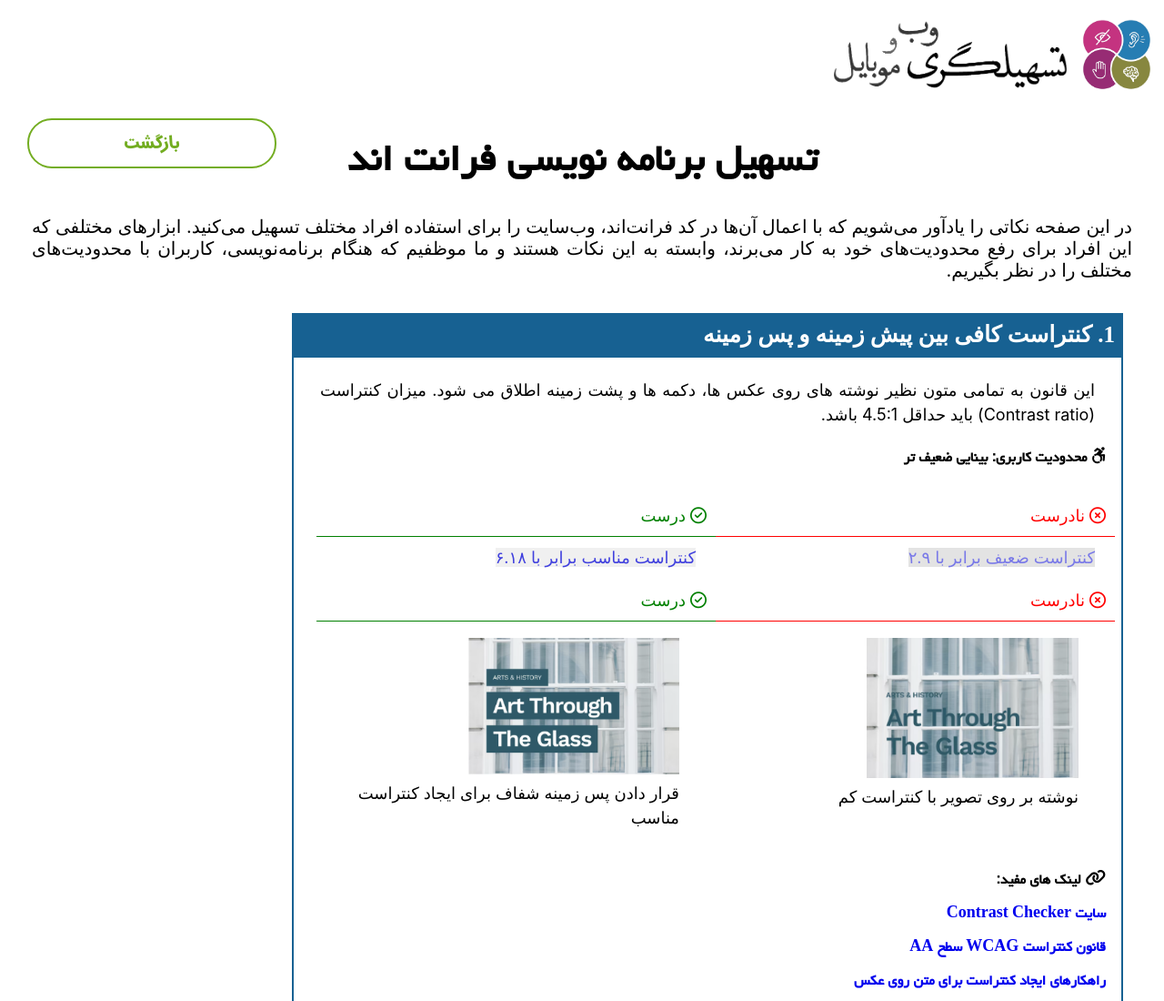
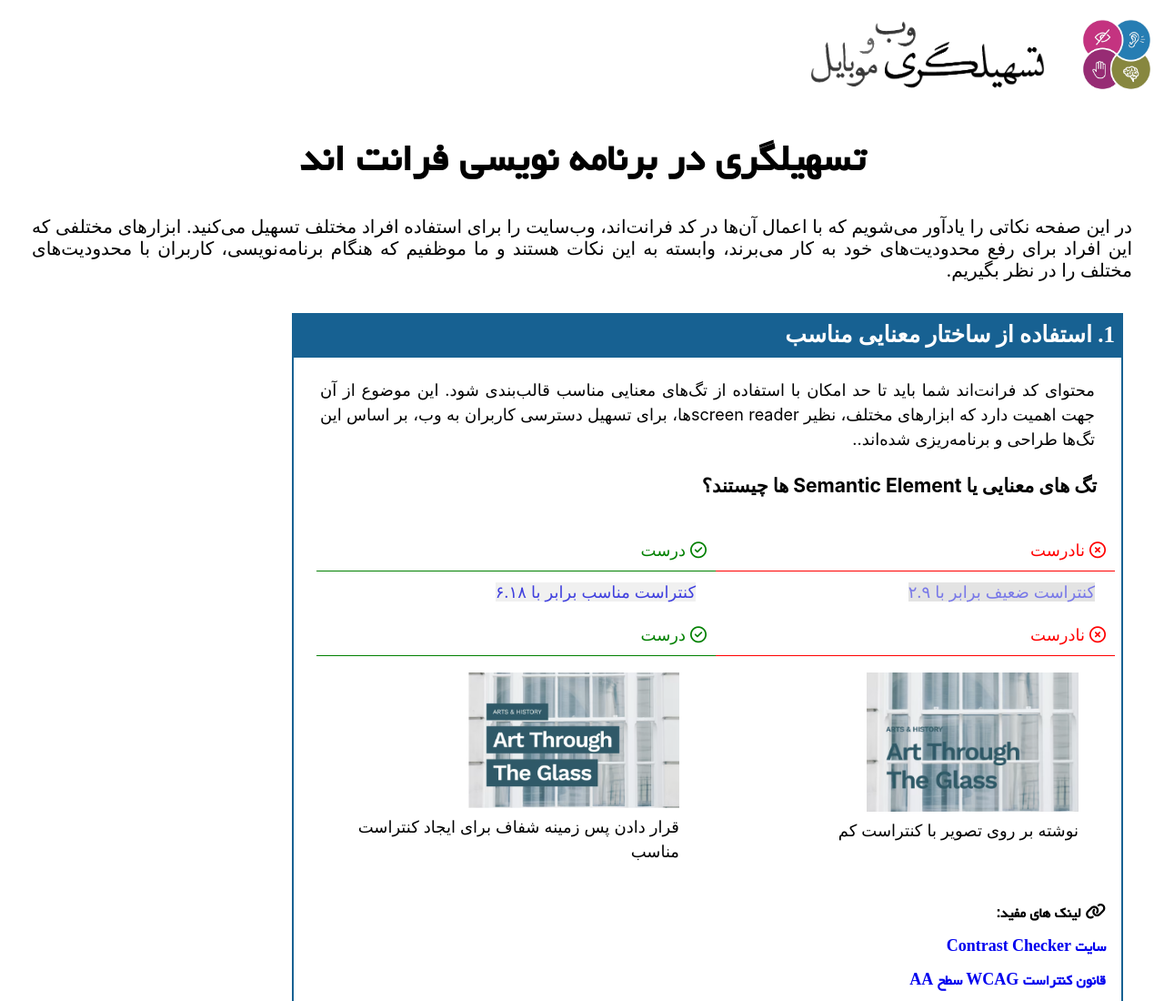
Before and after one commit to boshranabaei/iran-web-a11y, a React app: page /programming in a window 1280 px wide. Shown: the top 1100 px of the page at 91% size. Built offline with nearby package versions, Linux system fonts and the light colour scheme.

Commit message:
fixed the header and minor text change

```diff
--- a/public/assets/strings/constantTitles.json
+++ b/public/assets/strings/constantTitles.json
@@ -3,18 +3,18 @@
     "CHECKLIST_DESIGN": "چک لیست طراحان",
     "CHECKLIST_PROGRAMMING": "چک لیست برنامه نویسان",
     "CONSTRUCTION": "Stay tuned – exciting updates are on the way",
-    "DESIGN_TITLE": "تسهیلگری طراحی وبسایت",
+    "DESIGN_TITLE": "تسهیلگری در طراحی وبسایت",
     "DESIGN_P1": "در این صفحه نکاتی را یادآور می شویم که به شما کمک می کنند تا طراحی رابط کاربری و بصری وبسایت را برای افراد دارای محدودیت تسهیل کنید.",
     "HOME_P1_1": "ما طراحان و برنامه نویسانی هستیم که برای \"همه\" سایت و اپلیکیشن می سازیم.",
     "HOME_P1_2":"حتی با تفاوت ها و محدودیت های جسمی/ ذهنی",
     "HOME_P2_1":"Small change, BIG impact...",
-    "HOME_P2_2":"چند نکته کوچک را در فرانت اند رعایت کنید و تعداد زیادی را مخاطب سایت کنید",
+    "HOME_P2_2":"تسهیلگری دیجیتال (Web Accessibility)  به معنای توسعه وب‌سایت‌ها یا اپلیکیشن‌هایی است که افراد کم توان بتوانند به آسانی و با ابزار های مختلف از آن‌ها استفاده کنند. \n چند نکته کوچک را در فرانت اند رعایت کنید و تعداد زیادی را مخاطب سایت سازید.",
     "HOME_S1":"قابلیت گشت و گذار با کلید Tab",
     "HOME_S2":"خوانایی برای Screen Reader",
     "HOME_S3":"استفاده درست از تگ های HTML در ساختار وبسایت",
     "HOME_S4":"کاربرد به جا از برچسب ها و پیغام های خطا در فرم",
     "NAV_WHAT": "WGAT چیست ؟",
-    "PROGRAM_TITLE": "تسهیل برنامه نویسی فرانت اند",
+    "PROGRAM_TITLE": "تسهیلگری در برنامه نویسی فرانت اند",
     "PROGRAM_P1":"در این صفحه نکاتی را یادآور می‌شویم که با اعمال آن‌ها در کد فرانت‌اند، وب‌سایت را برای استفاده افراد مختلف تسهیل می‌کنید. ابزارهای مختلفی که این افراد برای رفع محدودیت‌های خود به کار می‌برند، وابسته به این نکات هستند و ما موظفیم که هنگام برنامه‌نویسی، کاربران با محدودیت‌های مختلف را در نظر بگیریم.",
     "TITLE_HOME":"خانه ـ تسهیلگری دیجیتال",
     "TITLE_DESIGN":"چک لیست طراحان ـ تسهیلگری دیجیتال",
--- a/public/assets/strings/programList.json
+++ b/public/assets/strings/programList.json
@@ -1,13 +1,25 @@
 {
     "CHECKLIST_RIGHT": "درست",
     "CHECKLIST_WRONG": "نادرست",
-    "LIMIT": "محدودیت کاربری: ",
     "USEFUL_LINKS": "لینک های مفید: ",
     "PROGRAM_LIST" :[
         {
-        "TITLE": "کنتراست کافی بین پیش زمینه و پس زمینه",
-        "CONTENT": "این قانون به تمامی متون نظیر نوشته های روی عکس ها، دکمه ها و پشت زمینه اطلاق می شود.  میزان کنتراست (Contrast ratio) باید حداقل  4.5:1 باشد.",
-        "USAGE": "بینایی ضعیف تر",
+        "TITLE": "استفاده از ساختار معنایی مناسب",
+        "CONTENT": [
+            " محتوای کد فرانت‌اند شما باید  تا حد امکان با استفاده از تگ‌های معنایی مناسب قالب‌بندی شود. این موضوع از آن جهت اهمیت دارد که ابزارهای مختلف، نظیر screen readerها، برای تسهیل دسترسی کاربران به وب، بر اساس این تگ‌ها طراحی و برنامه‌ریزی شده‌اند..",
+            "تگ های معنایی یا Semantic Element ها چیستند؟",
+            "تگ های معنایی معنای خود را به‌صورت واضح هم برای مرورگر و هم برای برنامه نویس توصیف می‌کنند.",
+            "مثال تگ های معنایی:",
+            "<form> <table><article>",
+            "مثال تگ های غیر معنایی:",
+            "<div><span>",
+            "در تصویر زیر می توانید یک قالب مناسب وب را که با استفاده از تگ های معنایی ساخته شده ببینید."
+        ],
+        "CONTENT_IMG":{
+            "IMG": "../assets/img/program-semantic.svg",
+            "IMG_ALT": "تصویر یک پنجره که روی آن نوشته هایی با کنتراست رنگی کم وجود دارد و خوب دیده نمی شود",
+            "IMG_CPT": "نوشته بر روی تصویر با کنتراست کم"
+        },
         "WRONG":{
             "CONTENT": "کنتراست ضعیف برابر با ۲.۹",
             "IMG": "../assets/img/design-contrast-wrong.png",
--- a/src/app/App.scss
+++ b/src/app/App.scss
@@ -5,6 +5,9 @@ $desktop-header-height: 120px;
 header {
   background-color: white;
   height: $mobile-header-height;
+  position: fixed;
+  width: 100%;
+  z-index: 1;
   img {
     position: relative;
     top: 50%;
@@ -13,6 +16,7 @@ header {
     &#titleImg {
       margin-right: 5px;
       width: 50%;
+      right: 25px;
     }
     &#logoImg {
       margin-right: 15px;
@@ -29,6 +33,8 @@ header {
 
 main {
   display: grid;
+  position: absolute;
+  top: 120px
 }
 
 
--- a/src/back/back.scss
+++ b/src/back/back.scss
@@ -4,6 +4,8 @@
     border: 2px solid $green;
     border-radius: 27px;
     color: $green;
+    display: block;
+    background-color: white;
     font-family: azhdar-heavy, serif;
     font-size: 17px;
     margin: 10px 30px 10px 30px;
--- a/src/design/design.js
+++ b/src/design/design.js
@@ -1,6 +1,5 @@
 import './design.scss';
 import { useState, useEffect } from "react";
-import Back from '../back/back';
 import DesignItem from './designItem';
 import { Item } from '../hooks/item';
 
@@ -37,7 +36,6 @@ function Design() {
 
     return (
       <>
-          {Back()}
           <h1 className='fade-in'>{strings.DESIGN_TITLE}</h1>
           <p className="design-p1">{strings.DESIGN_P1}</p>
           {items.length > 0 && items.map((item)=> DesignItem(item, designList))}
--- a/src/home/home.js
+++ b/src/home/home.js
@@ -52,8 +52,8 @@ function Home() {
         </div>
 
         <div className="flex-container">
-          <a href="/design" className="checklist"><i className="fa-solid fa-list-check"></i>{strings.CHECKLIST_DESIGN}</a>
-          <a href="/programming" className="checklist"><i className="fa-solid fa-list-check"></i>{strings.CHECKLIST_PROGRAMMING}</a>
+          <a href="/design" className="checklist"><i className="fa-solid fa-list-check"></i>{strings.DESIGN_TITLE}</a>
+          <a href="/programming" className="checklist"><i className="fa-solid fa-list-check"></i>{strings.PROGRAM_TITLE}</a>
         </div>
           {/*
           <video controls autoPlay muted loop>
--- a/src/home/home.scss
+++ b/src/home/home.scss
@@ -67,6 +67,7 @@ a.checklist {
   font-size: 28px;
   margin: 25px;
   text-align: center;
+  white-space: pre-line;
   &:last-of-type {
     font-size: 20px;
     direction: rtl;
--- a/src/programming/programItem.js
+++ b/src/programming/programItem.js
@@ -10,9 +10,9 @@ function ProgramItem(item, programList) {
       <>
         <h2>{item.title}</h2>
         <div className='design-item'>
-          <p>{item.content}</p>
+          <p>{item.content[0]}</p>
 
-          <div id="limit"><i className="fa-brands fa-accessible-icon"></i>{programList.LIMIT}{item.usage}</div>
+          <h3>{item.content[1]}</h3>
 
           <div className='flexContent'>
           {item.right.CONTENT &&
@@ -56,6 +56,7 @@ function ProgramItem(item, programList) {
               ))}
           </div>
         </div>
+
       </>
     );
 }
--- a/src/programming/programming.js
+++ b/src/programming/programming.js
@@ -1,5 +1,4 @@
 import './programming.scss';
-import Back from '../back/back';
 import { useState, useEffect } from "react";
 import ProgramItem from "./programItem"
 import { Item } from '../hooks/item';
@@ -37,7 +36,6 @@ function Programming() {
 
     return (
       <>
-        {Back()}
         <h1 className='fade-in'>{strings.PROGRAM_TITLE}</h1>
           <p className="design-p1">{strings.PROGRAM_P1}</p>
           {items.length > 0 && items.map((item)=> ProgramItem(item, programList))}
--- a/src/programming/programming.scss
+++ b/src/programming/programming.scss
@@ -1 +1,5 @@
 @import "../../public/assets/scss/colors.scss";
+
+h3 {
+    margin-right: 20px;
+}
```
Also changed, not shown: public/assets/img/program-semantic.svg (added).
